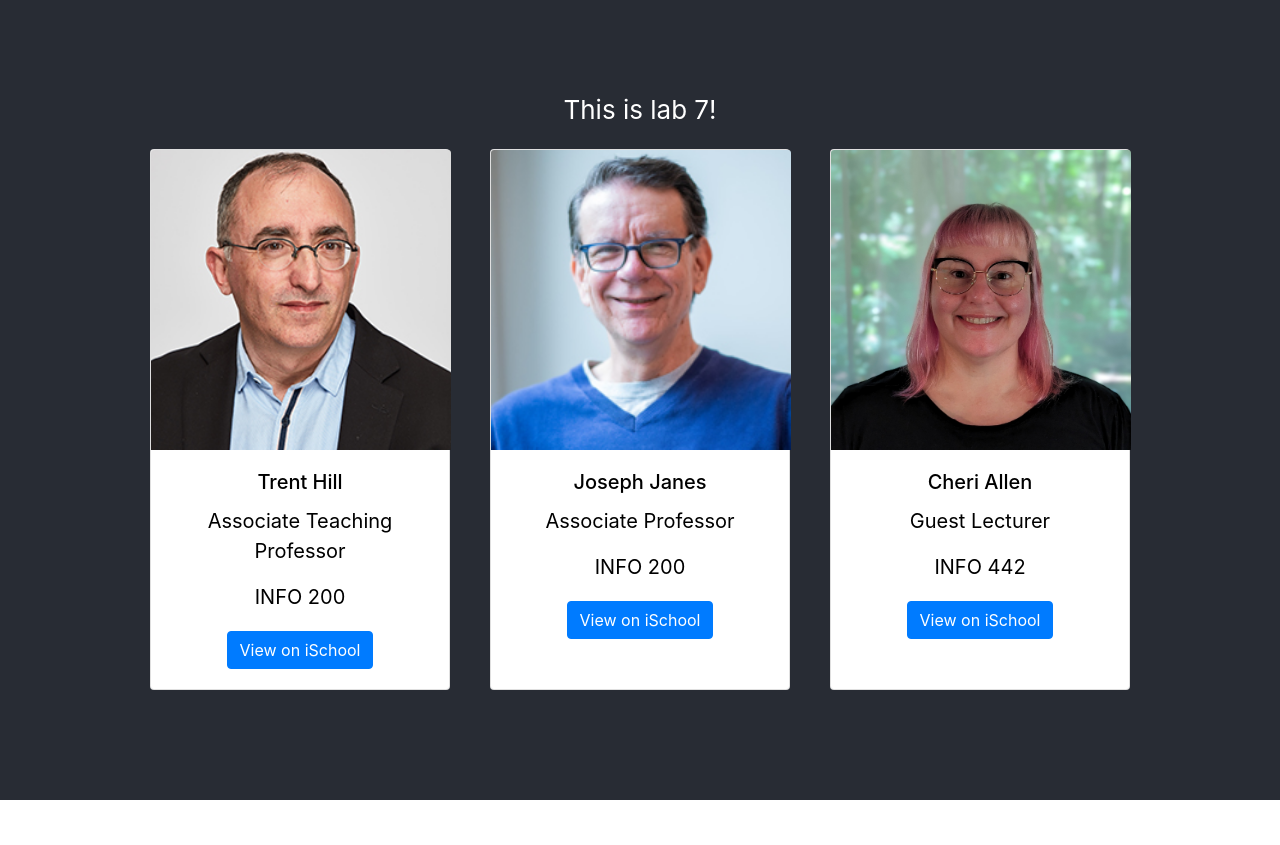
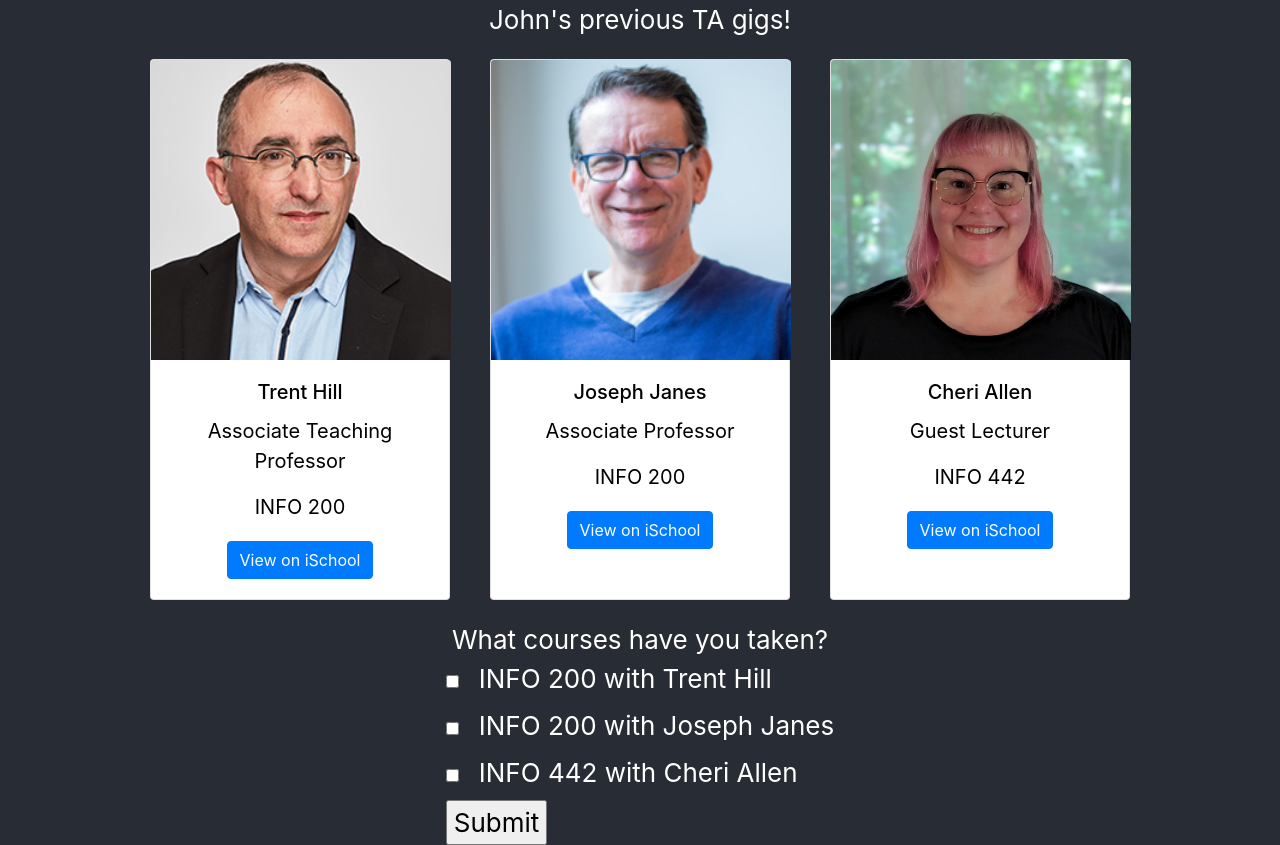
Before and after one commit to INFO442-Spring-2025/lab-7-unit-testing, a React (Create React App) app in the folder lab-7/: page / in a window 1280 px wide. Before the commit the page ends 800 px from the top, so only its background shows below. Built offline with nearby package versions, Linux system fonts and the light colour scheme.

Commit message:
Continuing development of lab assignment

```diff
--- a/lab-7/src/App.css
+++ b/lab-7/src/App.css
@@ -28,10 +28,8 @@
   display: flex;
   flex-wrap: wrap;
   justify-content: space-evenly;
+}
 
-  /* div.card {
-  } */
-}
 .App-link {
   color: #61dafb;
 }
--- a/lab-7/src/App.js
+++ b/lab-7/src/App.js
@@ -1,6 +1,8 @@
 import './App.css';
 import Card from './components/Card';
+import Form from './components/Form';
 import './components/css/Card.css'
+import './components/css/Form.css'
 
 import PROFS from '../src/data/profs.json'
 
@@ -12,23 +14,17 @@ const profsArray = PROFS.map((profElem) => {
   )
 })
 
-console.log(PROFS)
-
-const userObj = {
-  name: "John Harrison",
-  favColor: "kelly green",
-  img: "./img/john.jpg",
-  url: "https://canvas.uw.edu"
-}
-
 function App() {
   return (
     <div className="App">
       <header className="App-header">
-        This is lab 7!
+        John's previous TA gigs!
         <div class="profs-box">
           {profsArray}
         </div>
+
+        What courses have you taken?
+        <Form data={PROFS}/>
       </header>
     </div>
   );
```
Also changed, not shown: 1 other file (tests, documents, lock files or other folders).
